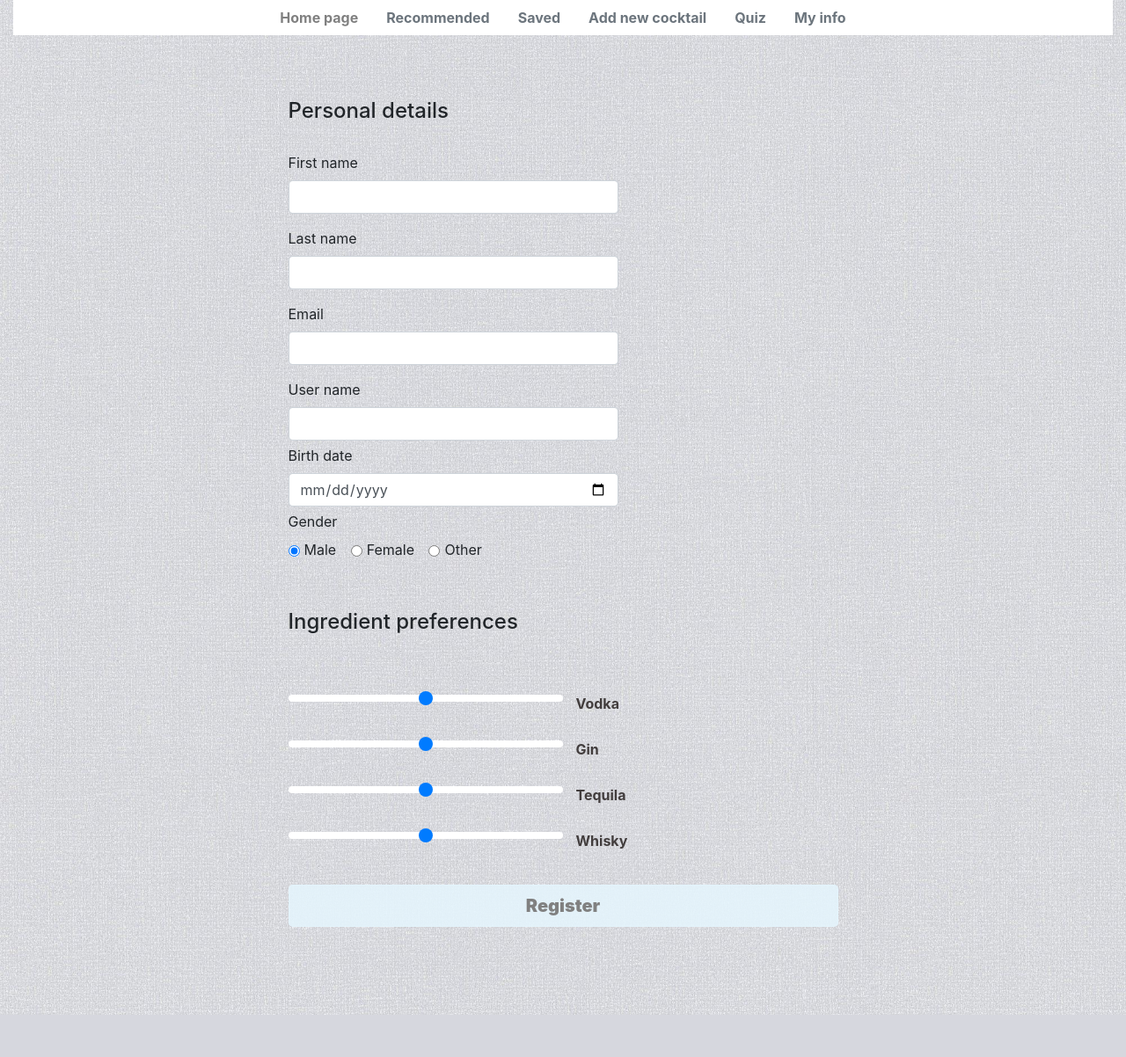
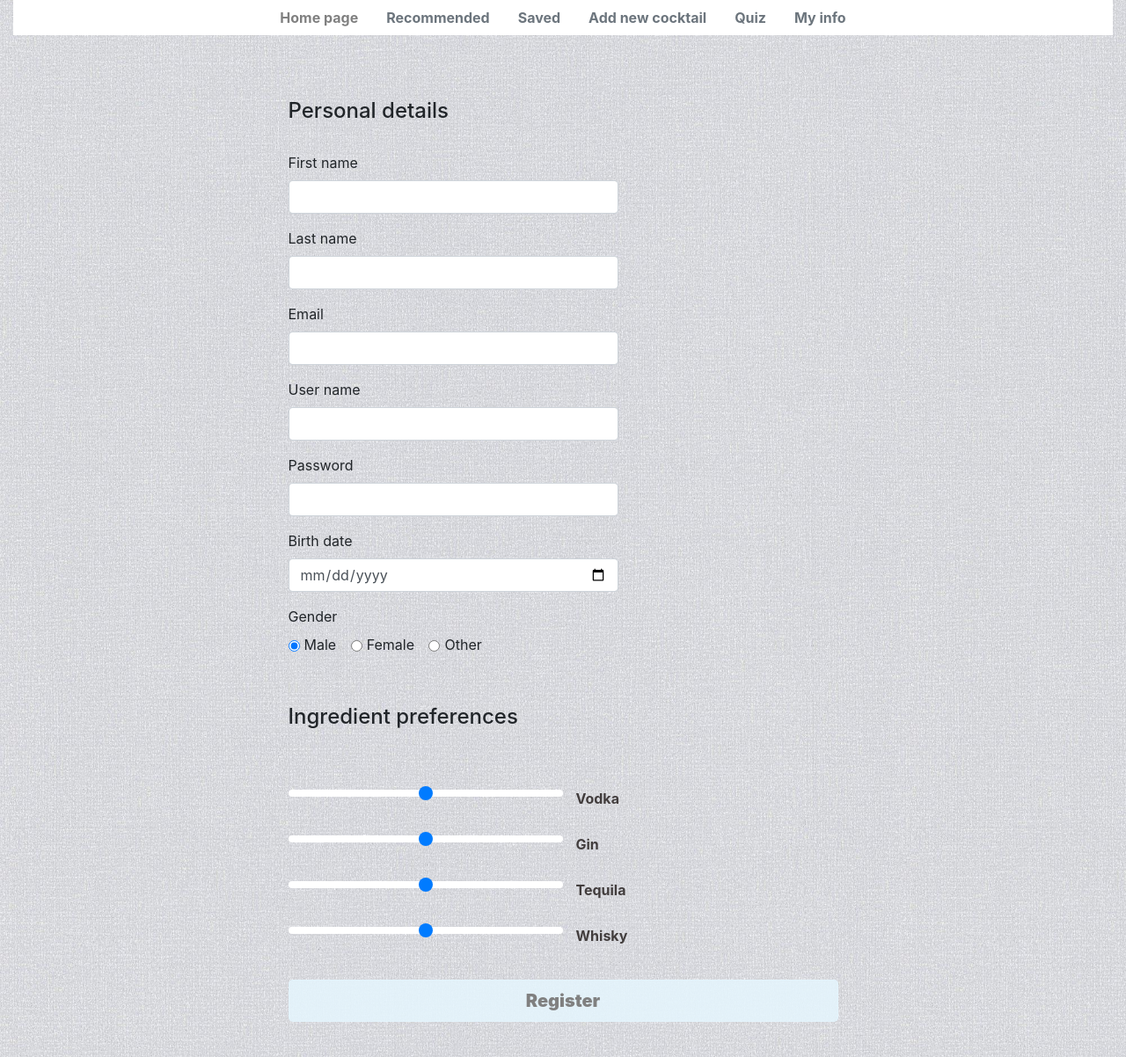
Before and after one commit to milovanovicjana/CodeMates, a PHP site: page /register.html in a window 1280 px wide. Shown: the part 220-1422 px from the top of the page at 88% size. Before the commit the page ends 1374 px from the top, so only its background shows below. Run offline with PHP 8.4, Linux system fonts and the light colour scheme.

Commit message:
dodato polje za password prilikom registracije

```diff
--- a/faza2/Prototip/add_cocktail.html
+++ b/faza2/Prototip/add_cocktail.html
@@ -1,3 +1,4 @@
+<!-- Autor: Aleksa Vujnić 0479/2019 -->
 <!DOCTYPE html>
 <html lang="en">
 <head>
--- a/faza2/Prototip/login.html
+++ b/faza2/Prototip/login.html
@@ -1,3 +1,4 @@
+<!-- Autor: Aleksa Vujnić 0479/2019 -->
 <!DOCTYPE html>
 <html lang="en">
 <head>
--- a/faza2/Prototip/register.html
+++ b/faza2/Prototip/register.html
@@ -1,3 +1,4 @@
+<!-- Autor: Aleksa Vujnić 0479/2019 -->
 <!DOCTYPE html>
 <html lang="en">
 <head>
@@ -79,9 +80,18 @@
                 <input type="email" class="form-control" id="email" required></input>
                 </div>
                 <label for="username">User name</label>
+                <div class="form-group">
                 <input type="text" class="form-control" id="username" required></input>
+                </div>
+                <label for="password">Password</label>
+                <div class="form-group">
+                <input type="password" class="form-control" id="password" required></input>
+                </div>
+
                 <label for="birthdate">Birth date</label>
+                <div class="form-group">
                 <input type="date" class="form-control" id="birthdate" required></input>
+                </div>
 
                 <label >Gender</label>
                 <br>
--- a/faza2/Prototip/style.css
+++ b/faza2/Prototip/style.css
@@ -115,6 +115,10 @@ a:hover{
   width: 60%;
 }
 
+.form-register input[type="password"]{
+  width: 60%;
+}
+
 .form-register button{
     font-weight: bolder;
     color: rgb(66, 61, 61);
```
Also changed, not shown: 1 other file.
